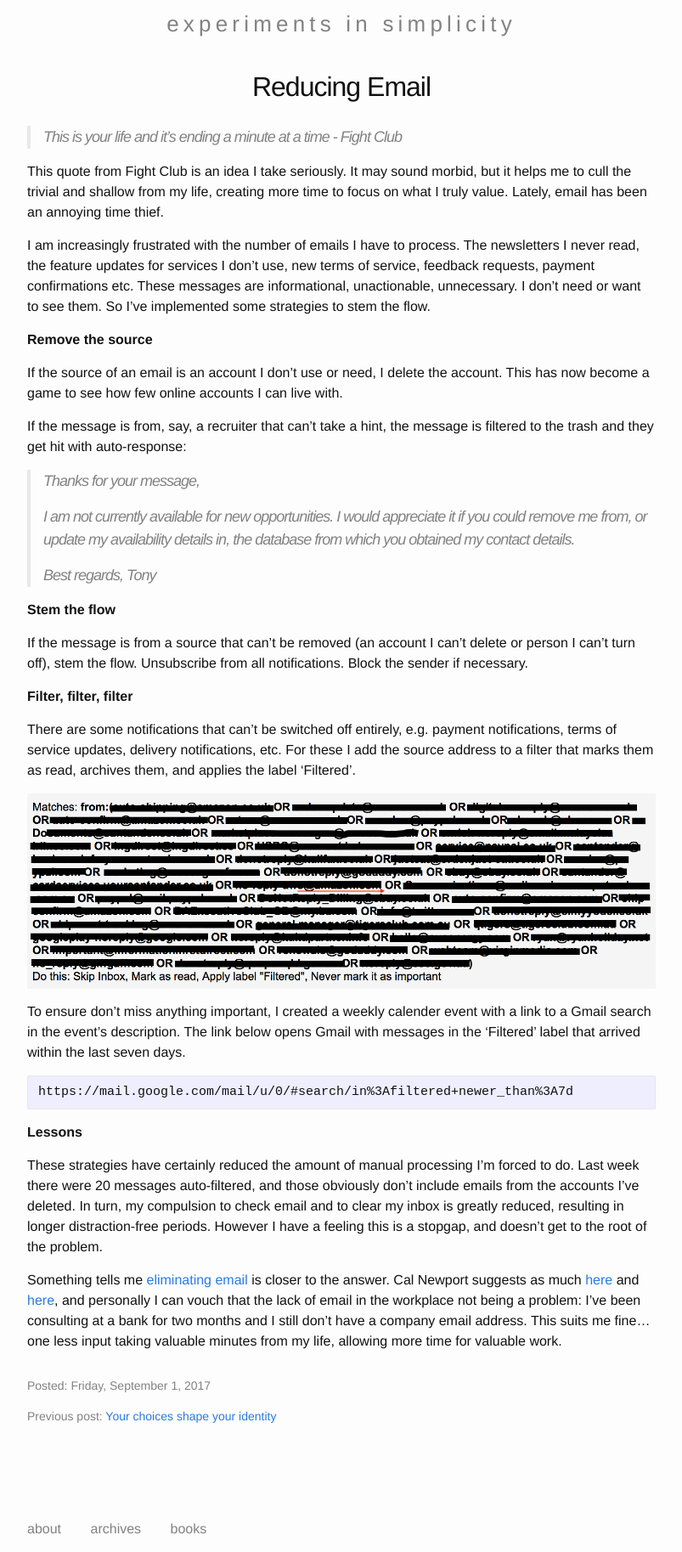
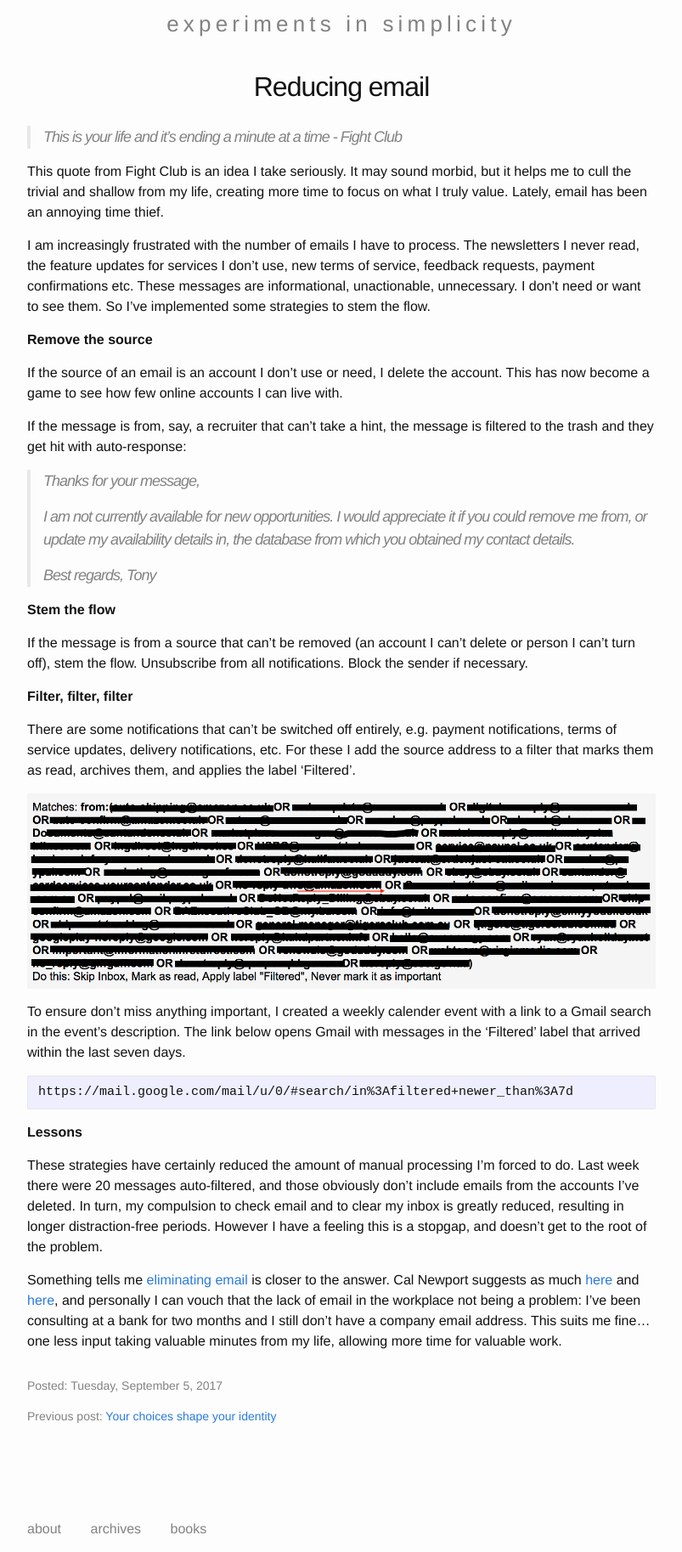
Before and after one commit to awolski/awolski.github.io, a Jekyll site: the page built from _posts/2017-09-05-reducing-email.md, in a window 1280 px wide. Shown: the whole page at 85% size, without its empty margins (238-1041 px from the left). Built offline with Jekyll 4.4.1, drawn with Linux system fonts in a browser that asks for light colours; our own code applies the rules of GitHub Pages for plain Markdown files; comment, search, counter and statistics services are not loaded; part of the change alters nothing that is shown.

```diff
--- a/_posts/2017-09-01-reducing-email.md
+++ b/_posts/2017-09-05-reducing-email.md
@@ -1,3 +1,8 @@
+---
+layout: post
+title:  "Reducing email"
+---
+
 > This is your life and it's ending a minute at a time - Fight Club
 
 This quote from Fight Club is an idea I take seriously. It may sound morbid, but it helps me to cull the trivial and shallow from my life, creating more time to focus on what I truly value. Lately, email has been an annoying time thief.
```
